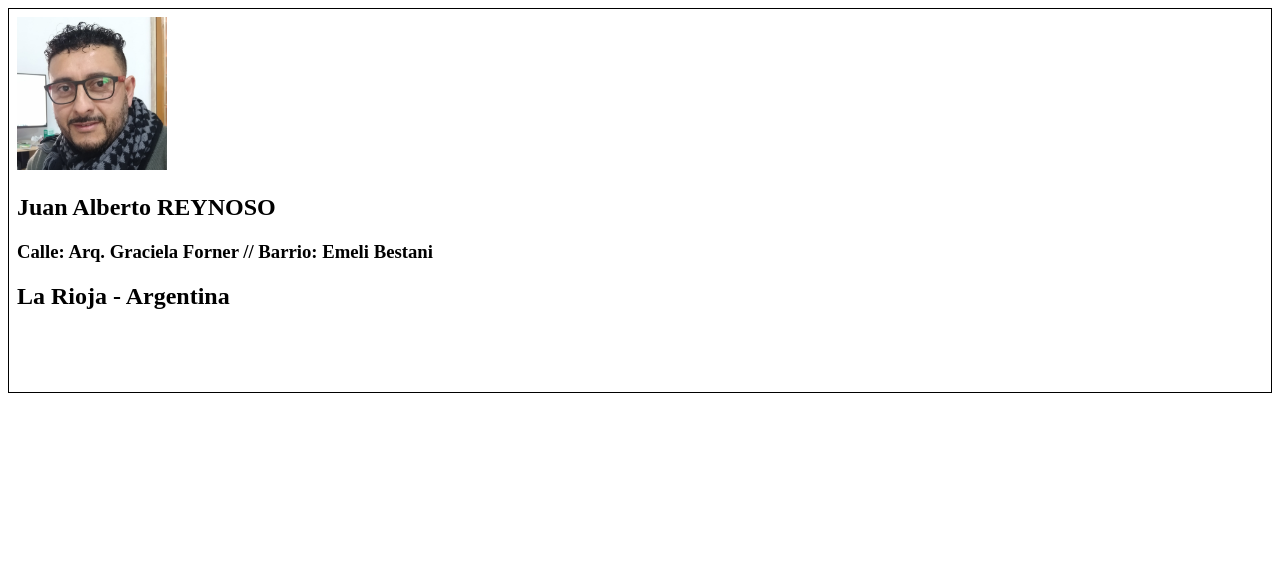
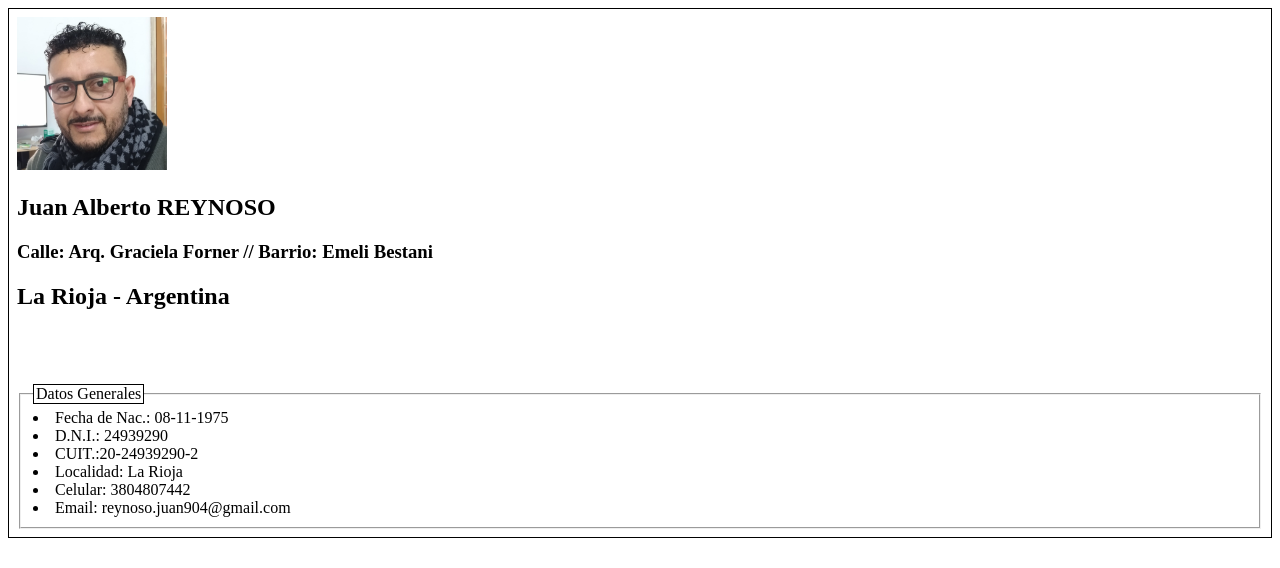
Before and after one commit to juanAlbert1619/juanAlbert1619.github.io, a plain HTML site: page index.html in a window 1280 px wide. Drawn offline with Linux system fonts and the light colour scheme.

Commit message:
Datos Generales

```diff
--- a/index.html
+++ b/index.html
@@ -32,6 +32,15 @@
         <br>
         <br>
         <br>
+	<fieldset>
+            <legend>Datos Generales</legend>
+            <li>Fecha de Nac.: 08-11-1975 </li>
+            <li>D.N.I.: 24939290 </li>
+            <li>CUIT.:20-24939290-2 </li>
+            <li>Localidad: La Rioja </li>
+            <li>Celular: 3804807442 </li>
+            <li>Email: reynoso.juan904@gmail.com </li>
+        </fieldset>
 
 
 
```
